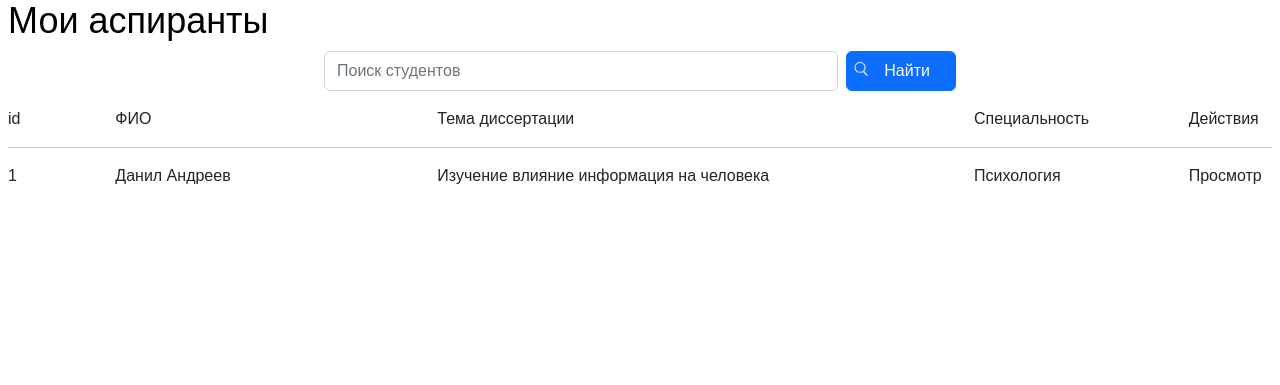
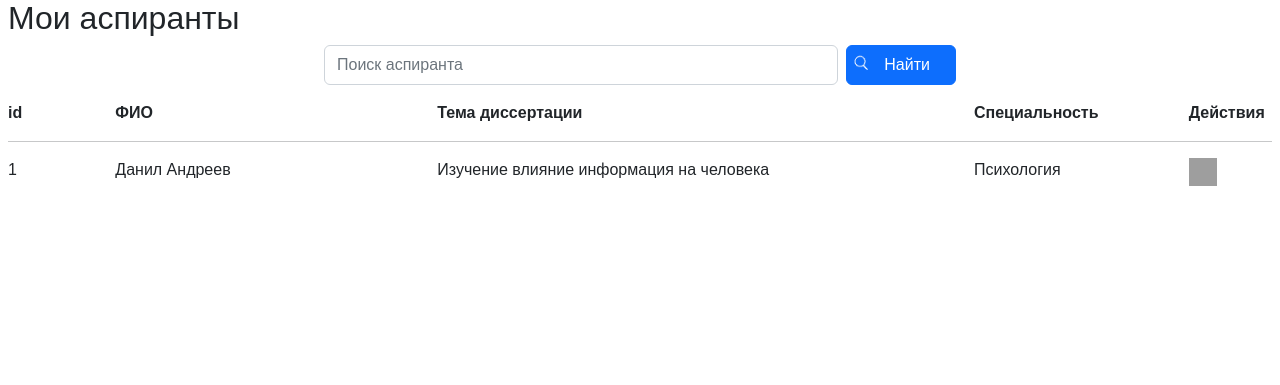
Before and after one commit to vasview/graduate_school, a Django app: page /faculty/supervisor/ in a window 1280 px wide. Shown: the part 63-448 px from the top of the page. Run offline with Django 4.2, Linux system fonts and the light colour scheme; parts of the project's set-up code (start-up, migrations or seed data) failed here and were passed over; some libraries are stand-ins or nearby versions; grey boxes are pictures that could not be loaded.

```diff
--- a/faculties/templates/faculties/supervisor_page.html
+++ b/faculties/templates/faculties/supervisor_page.html
@@ -9,9 +9,9 @@
 {% block page_content %}
 <div class="main_block_wrapper">
     <div class="main_block_section mb-3">
-        <h3 class="main_subtitle">Мои аспиранты</h3>
+        <h3 class="fs-2">Мои аспиранты</h3>
         <form class="d-flex col-6">
-          <input class="form-control me-2" type="search" placeholder="Поиск студентов" aria-label="Search">
+          <input class="form-control me-2" type="search" placeholder="Поиск аспиранта" aria-label="Search">
           <button class="btn btn-primary btn-search" type="submit">
               <img src="{% static 'images/search_white_30.png' %}"><span>Найти<span>
           </button>
@@ -19,11 +19,11 @@
     </div>
     <div class="main_block_section mb-3">
         <div class="row">
-            <div class="col-sm-1">id</div>
-            <div class="col-sm-3">ФИО</div>
-            <div class="col-sm-5">Тема диссертации</div>
-            <div class="col-sm-2">Специальность</div>
-            <div class="col-sm-1">Действия</div>
+            <div class="col-sm-1 fw-bold">id</div>
+            <div class="col-sm-3 fw-bold">ФИО</div>
+            <div class="col-sm-5 fw-bold">Тема диссертации</div>
+            <div class="col-sm-2 fw-bold">Специальность</div>
+            <div class="col-sm-1 fw-bold">Действия</div>
         </div>
         <hr/>
         <div class="row">
@@ -31,7 +31,9 @@
             <div class="col-sm-3">Данил Андреев</div>
             <div class="col-sm-5">Изучение влияние информация на человека</div>
             <div class="col-sm-2">Психология</div>
-            <div class="col-sm-1">Просмотр</div>
+            <div class="col-sm-1">
+                <a href="#"><img src="{% static 'images/view.png' %}" alt="edit" width="28" height="28" title="Просмотреть"></a>
+            </div>
         </div>
     </div>
 </div>
```
